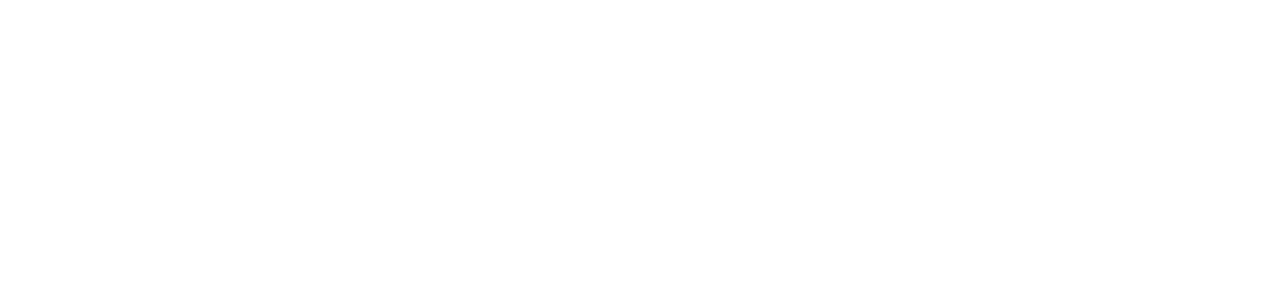
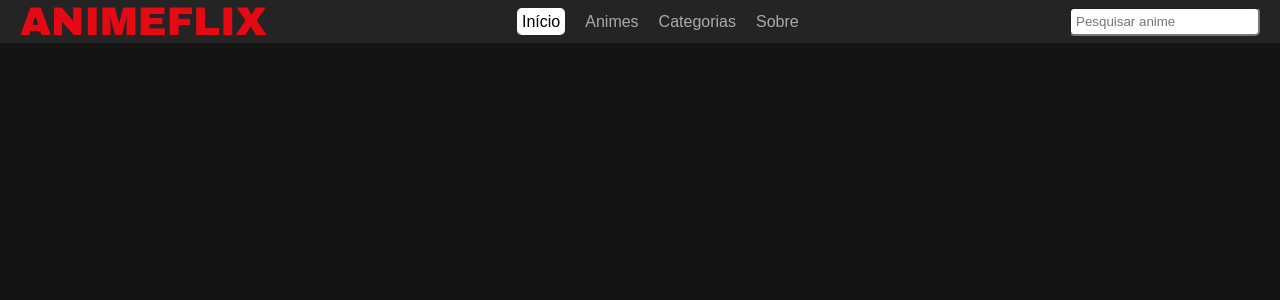
Before and after one commit to marioandre01/animeflix_vuejs, a Vue app: page / in a window 1280 px wide. Shown: the top 300 px of the page. Built offline with nearby package versions, Linux system fonts and the light colour scheme.

Commit message:
used vue-router and created Header component

```diff
--- a/package.json
+++ b/package.json
@@ -9,7 +9,8 @@
   },
   "dependencies": {
     "core-js": "^3.6.5",
-    "vue": "^2.6.11"
+    "vue": "^2.6.11",
+    "vue-router": "^3.4.9"
   },
   "devDependencies": {
     "@vue/cli-plugin-babel": "~4.5.0",
--- a/src/App.vue
+++ b/src/App.vue
@@ -1,6 +1,6 @@
 <template>
   <div id="app">
-
+    <router-view></router-view>
   </div>
 </template>
 
@@ -16,7 +16,25 @@
 </script>
 
 <style>
+* {
+    margin: 0;
+    padding: 0;
+    box-sizing: border-box;
+}
+
 #app {
 
 }
+
+:root {
+    --vermelho: #E50914;
+    --preta: #141414;
+}
+
+/*Elementos base*/
+body {
+    background: var(--preta);
+    font-family: 'Arial', Times, serif;
+    color: white;
+}
 </style>
--- /dev/null
+++ b/src/components/AnimeFlixHeader.vue
@@ -0,0 +1,64 @@
+<template>
+    <header>
+        <div class="container">
+            <h2 class="logo">ANIMEFLIX</h2>
+
+            <nav>
+                <router-link to="/" class="btn mr-5">Início</router-link>
+                <router-link to="/series" class="btn mr-5">Animes</router-link>
+                <a href="#">Categorias</a>
+                <a href="#">Sobre</a>
+            </nav>
+            <input type="text" placeholder="Pesquisar anime">
+        </div>
+    </header>
+</template>
+
+<script>
+
+export default {
+
+}
+</script>
+
+<style scoped>
+
+header .container {
+    background-color: rgb(36, 36, 36);
+    display: flex;
+    flex-direction: row;
+    align-items: center;
+    justify-content: space-between;
+}
+
+header .logo {
+    margin-left: 20px;
+    color: var(--vermelho);
+    font-family: 'Arial Black', Times;
+    font-size: 40px;
+}
+
+header nav a {
+    text-decoration: none;
+    color: #AAA;
+    margin-right: 20px;
+}
+
+header nav a:hover {
+    color: #fff;
+}
+
+header input {
+    margin-right: 20px;
+    border-radius: 5px;
+    padding: 5px;
+}
+
+.link-active {
+    background-color: #fff;
+    color: #000 !important;
+    padding: 5px;
+    border-radius: 5px;
+}
+
+</style>
--- a/src/main.js
+++ b/src/main.js
@@ -1,8 +1,10 @@
 import Vue from 'vue'
 import App from './App.vue'
+import router from './router/routes'
 
 Vue.config.productionTip = false
 
 new Vue({
   render: h => h(App),
+  router
 }).$mount('#app')
--- /dev/null
+++ b/src/pages/AnimeFlixMain.vue
@@ -0,0 +1,24 @@
+<template>
+    <div>
+        <Header />
+    </div>
+</template>
+
+<script>
+import Header from './../components/AnimeFlixHeader'
+
+export default {
+    components: {
+        Header,
+    },
+    data() {
+        return {
+
+        }
+    }
+}
+</script>
+
+<style scoped>
+
+</style>
--- /dev/null
+++ b/src/router/routes.js
@@ -0,0 +1,13 @@
+import Vue from 'vue'
+import VueRouter from 'vue-router'
+Vue.use(VueRouter)
+
+import Main from './../pages/AnimeFlixMain'
+
+export default new VueRouter({
+    linkExactActiveClass: 'link-active',
+    routes: [{
+        path: '/',
+        component: Main
+    }]
+})
```
Also changed, not shown: 1 other file (tests, documents, lock files or other folders).
